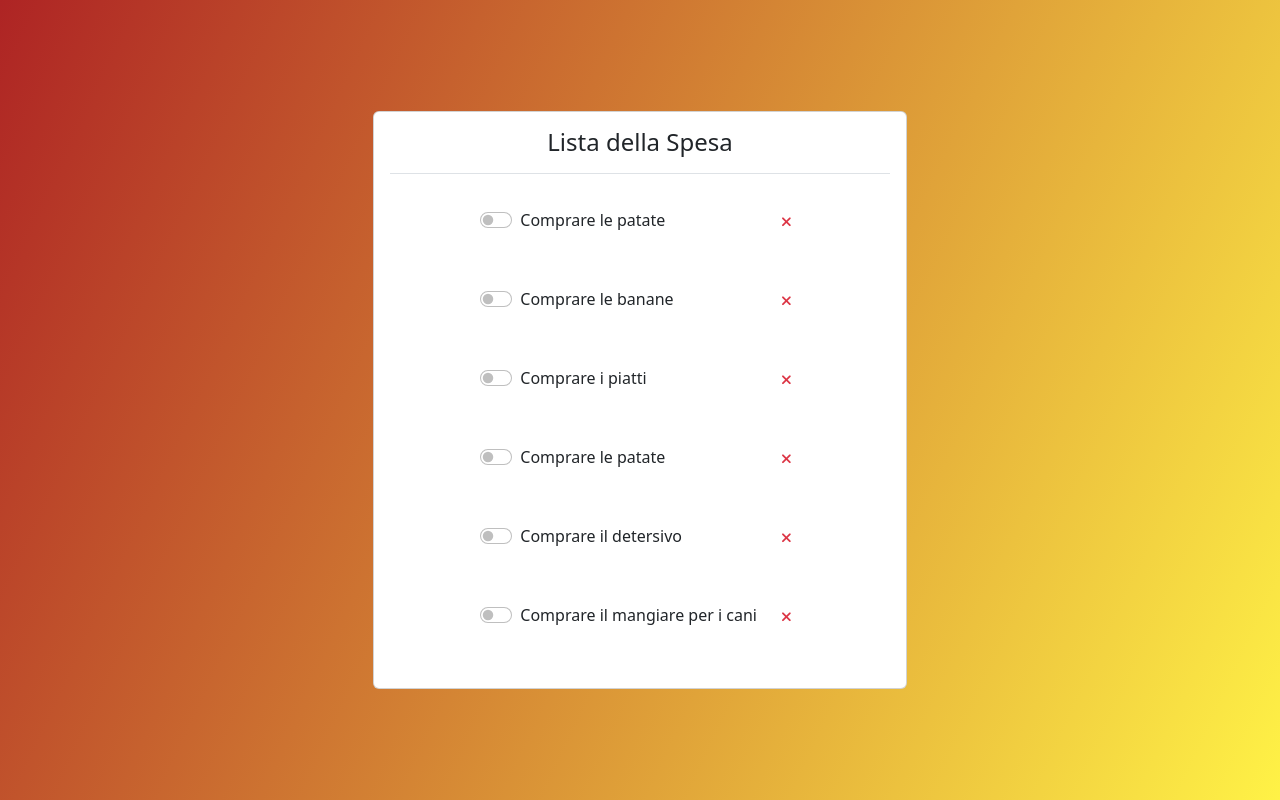
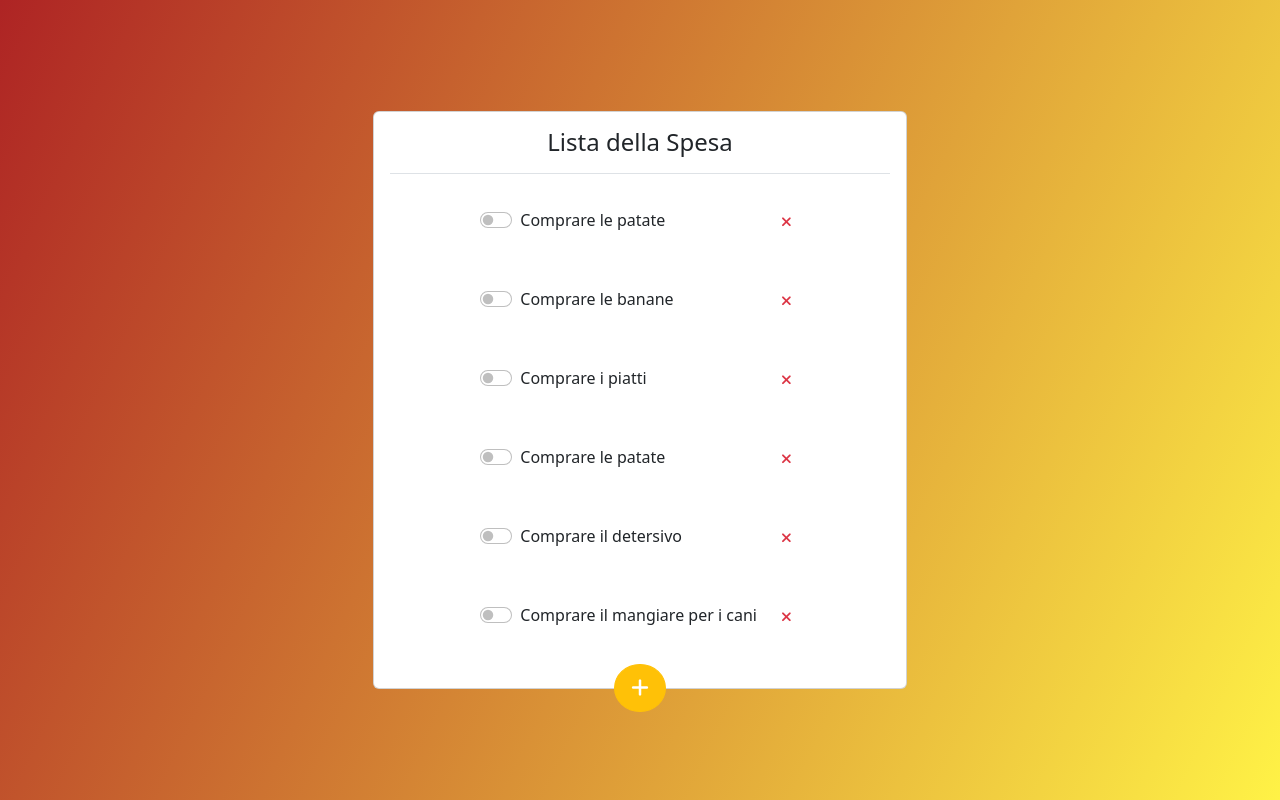
Before and after one commit to Luchito37/vue-todolist, a plain HTML site: page index.html in a window 1280 px wide. Drawn offline with nearby package versions, Linux system fonts and the light colour scheme.

Commit message:
aggiunto pulsante

```diff
--- a/index.html
+++ b/index.html
@@ -44,6 +44,12 @@
                                 </div>
 
                             </div>
+
+                            <div class="container-agg-compito">
+                                <div class="btn btn-warning text-white rounded-circle btn-lg " @click="aggCompiti">
+                                    <i class="fas fa-plus"></i>
+                                </div>
+                            </div>
                         </div>
                     </div>
                 </div>
--- a/listscript.js
+++ b/listscript.js
@@ -28,4 +28,14 @@ new Vue ({
             },
         ],
     },
+    methods: {
+        aggCompiti: function(){
+            const nuovoCompito = prompt ("Inserisci un nuovo compito da svolgere");
+
+            this.listaSpesa.push({
+                text: nuovoCompito,
+                done: false,
+            })
+        }
+    }
 });
--- a/styles.css
+++ b/styles.css
@@ -7,3 +7,13 @@ body{
         );
     min-height: 100vh;
 }
+
+.container-agg-compito{
+    z-index: 999;
+    position: absolute;
+    bottom: 0;
+    right: 0;
+    left: 0;
+    text-align: center;
+    transform: translateY(50%);
+}
```
